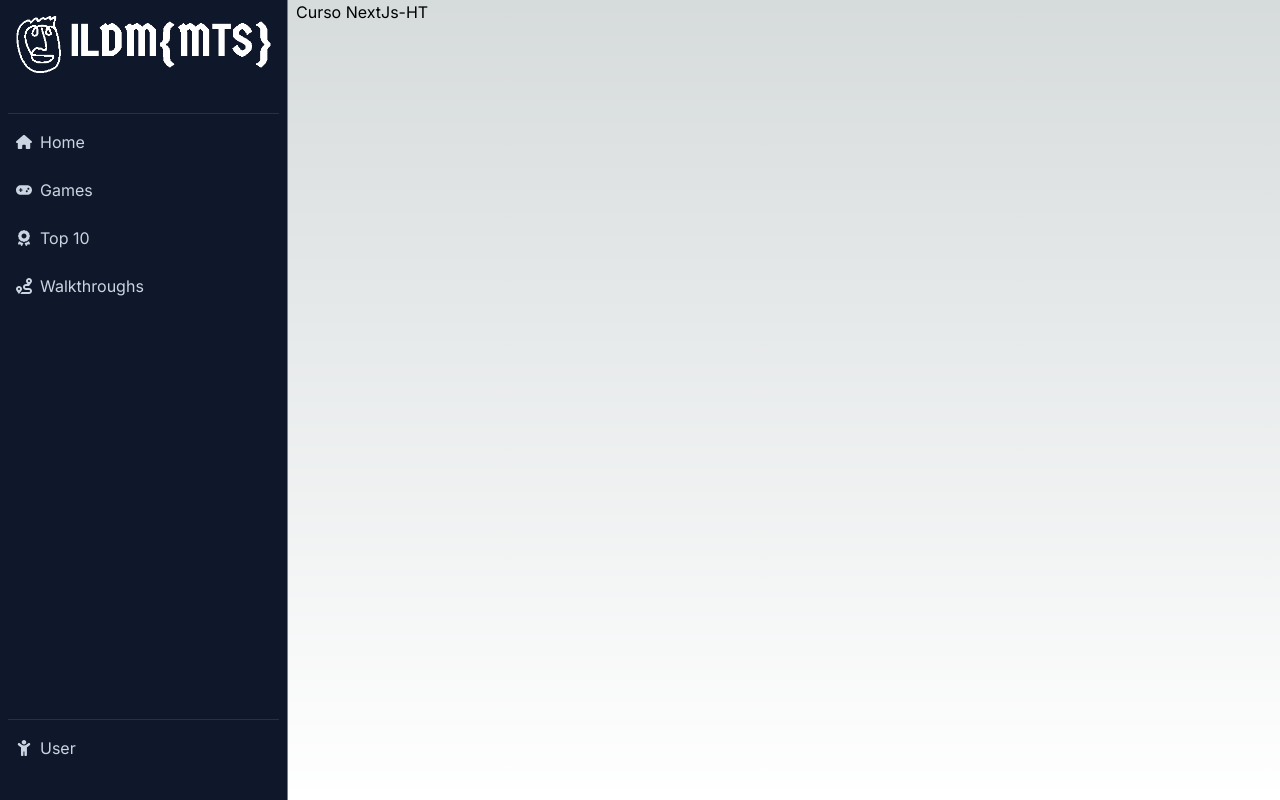
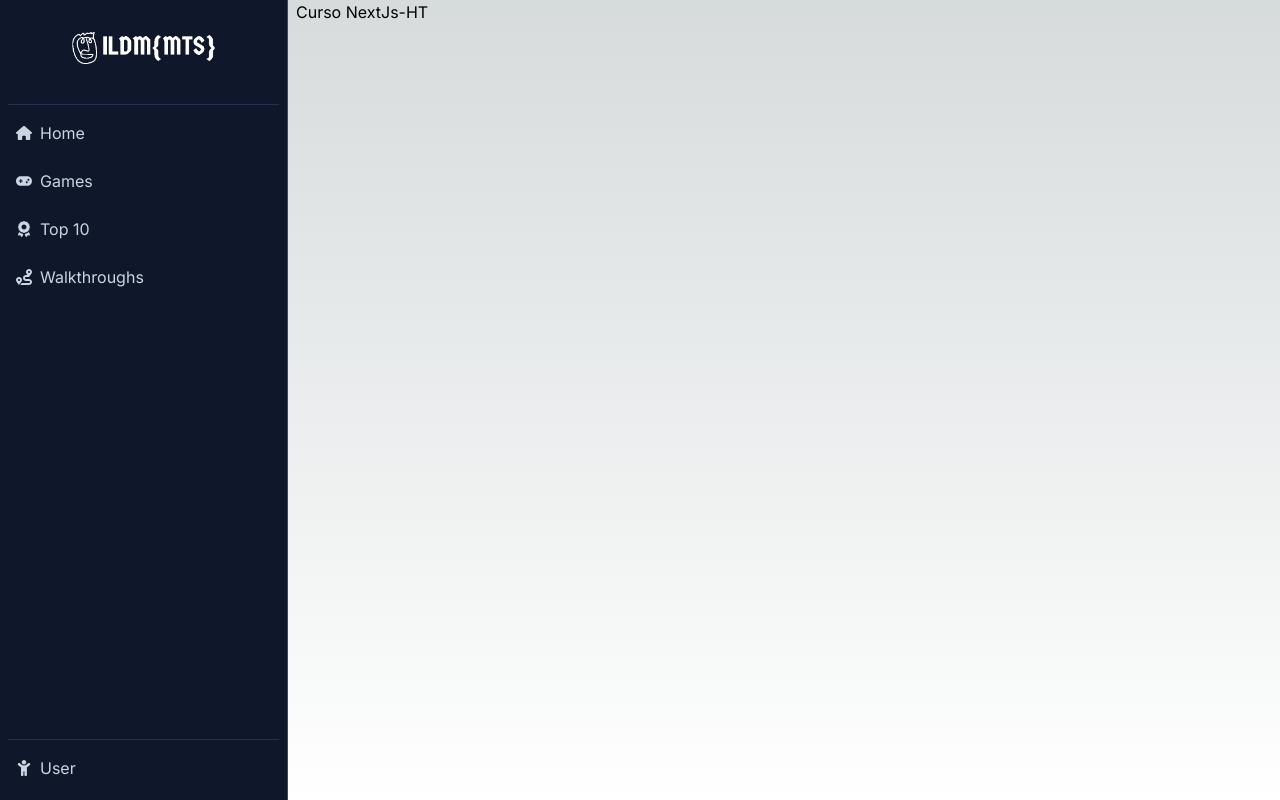
Before and after one commit to IGTag/nextjs-ht, a Next.js app: page / in a window 1280 px wide. Built offline with nearby package versions, Linux system fonts and the light colour scheme.

Commit message:
Add Icons

```diff
--- a/src/components/Icons/Icons.tsx
+++ b/src/components/Icons/Icons.tsx
@@ -2,4 +2,4 @@ export { HomeIcon } from "./icons/HomeIcon";
 export { GamepadIcon } from "./icons/GamepadIcon";
 export { Top10 } from "./icons/Top10";
 export { Walkthroughs } from "./icons/Walkthroughs";
-export { User } from "./icons/User";
+export { UserIcon } from "./icons/User";
--- a/src/components/Icons/icons/User.tsx
+++ b/src/components/Icons/icons/User.tsx
@@ -1,4 +1,4 @@
-export const User = ({ color = "currentColor", className = "" }) => {
+export const UserIcon = ({ color = "currentColor", className = "" }) => {
   return (
     <svg
       viewBox="0 0 448 512"
--- a/src/components/Navbar/Navbar.tsx
+++ b/src/components/Navbar/Navbar.tsx
@@ -1,4 +1,30 @@
-import { HomeIcon, GamepadIcon, Top10, Walkthroughs, User } from "@/components";
+import {
+  HomeIcon,
+  GamepadIcon,
+  Top10,
+  Walkthroughs,
+  UserIcon,
+} from "@/components";
+
+const NavbarList = ({ children, className }) => {
+  return (
+    <ul
+      className={`my-4 border-t border-indigo-400/20 hover:border-indigo-400/40 ${className}`}
+    >
+      {children}
+    </ul>
+  );
+};
+
+const NavbarListItem = ({ children, className }) => {
+  return (
+    <li
+      className={`my-2 rounded-lg bg-transparent p-2 hover:bg-indigo-400/50 hover:text-slate-100 cursor-pointer flex gap-2 items-center ${className}`}
+    >
+      {children}
+    </li>
+  );
+};
 
 export const Navbar = () => {
   return (
@@ -7,47 +33,46 @@ export const Navbar = () => {
         flex
         h-screen
         flex-col
-        gap-4
        bg-slate-900
         border-r
-        border-indigo-400/40
-        hover:border-indigo-400/80
+        border-indigo-400/20
+        hover:border-indigo-400/40
         w-72
         p-2
         text-slate-300
         "
     >
-      <div>
+      <div className="flex items-center justify-center my-4">
         <img
           src="./images/mtswhite2.png"
           alt="Logo MuteiTodos"
-          className="max-w-full p-2"
+          className="w-auto h-12 p-2"
         />
       </div>
-      <ul className=" flex-grow my-4 border-t border-indigo-400/20 hover:border--indigo-400/40">
-        <li className="  my-2 rounded-lg bg-transparent p-2 hover:bg-slate-800 hover:text-slate-100 cursor-pointer flex gap-2 items-center">
+      <NavbarList className={`flex-grow`}>
+        <NavbarListItem>
           <HomeIcon className="w-4 h-4 " />
           Home
-        </li>
-        <li className=" my-2 rounded-lg bg-transparent p-2 hover:bg-slate-800 hover:text-slate-100 cursor-pointer flex gap-2 items-center">
+        </NavbarListItem>
+        <NavbarListItem>
           <GamepadIcon className="w-4 h-4 " />
           Games
-        </li>
-        <li className=" my-2 rounded-lg bg-transparent p-2 hover:bg-slate-800 hover:text-slate-100 cursor-pointer flex gap-2 items-center">
+        </NavbarListItem>
+        <NavbarListItem>
           <Top10 className="w-4 h-4" />
           Top 10
-        </li>
-        <li className=" my-2 rounded-lg bg-transparent p-2 hover:bg-slate-800 hover:text-slate-100 cursor-pointer flex gap-2 items-center">
+        </NavbarListItem>
+        <NavbarListItem>
           <Walkthroughs className="w-4 h-4" />
           Walkthroughs
-        </li>
-      </ul>
-      <ul className="my-4 border-t border-indigo-400/20 hover:border--indigo-400/40">
-        <li className=" my-2 rounded-lg bg-transparent p-2 hover:bg-slate-800 hover:text-slate-100 cursor-pointer flex gap-2 items-center">
-          <User className="w-4 h-4" />
+        </NavbarListItem>
+      </NavbarList>
+      <NavbarList className={"-mb-1 -mt-1"}>
+        <NavbarListItem>
+          <UserIcon className="w-4 h-4" />
           User
-        </li>
-      </ul>
+        </NavbarListItem>
+      </NavbarList>
     </nav>
   );
 };
--- a/src/components/index.ts
+++ b/src/components/index.ts
@@ -1,8 +1,2 @@
 export { Navbar } from "./Navbar/Navbar";
-export {
-  HomeIcon,
-  GamepadIcon,
-  Top10,
-  Walkthroughs,
-  User,
-} from "./Icons/Icons";
+export * from "./Icons/Icons";
```
